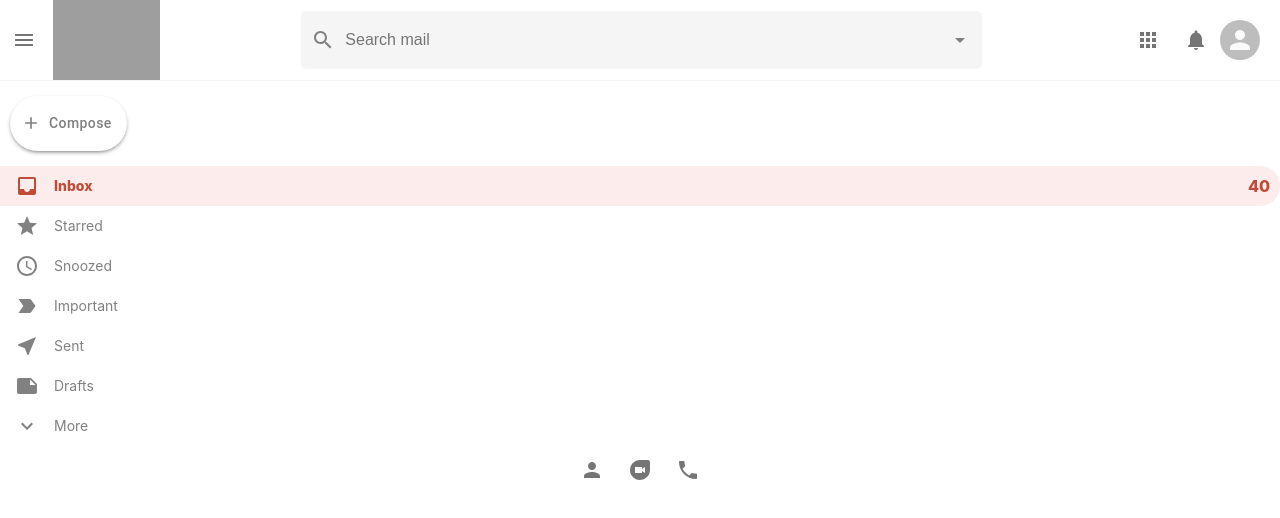
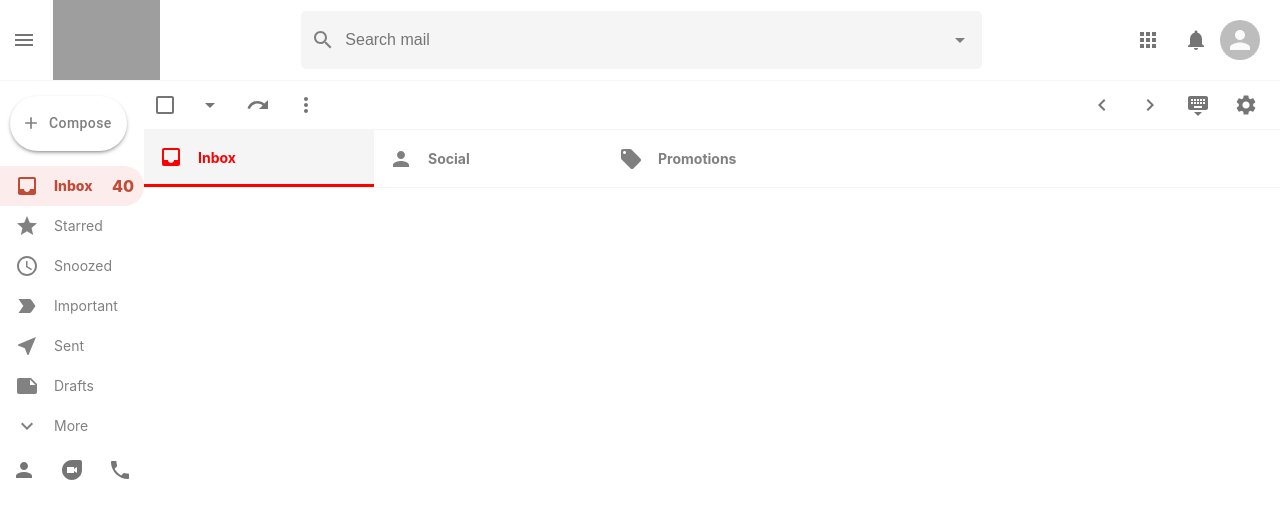
Before and after one commit to yogeshkoli/gmail-clone, a React (Create React App) app: page / in a window 1280 px wide. Shown: the top 518 px of the page. Built offline with nearby package versions, Linux system fonts and the light colour scheme; grey boxes are pictures that could not be loaded.

Commit message:
Installed React router, configured with email listing component and created few other components for email listing

```diff
--- a/package.json
+++ b/package.json
@@ -13,6 +13,7 @@
     "react": "^17.0.2",
     "react-dom": "^17.0.2",
     "react-redux": "^7.2.4",
+    "react-router-dom": "^5.2.0",
     "react-scripts": "4.0.3"
   },
   "scripts": {
--- a/src/App.js
+++ b/src/App.js
@@ -2,16 +2,37 @@
 import './App.scss';
 import Header from './app/components/Header';
 import Sidebar from './app/components/Sidebar';
+import {
+  BrowserRouter as Router,
+  Switch,
+  Route,
+  Link
+} from "react-router-dom";
+import Mail from './app/components/Mail';
+import EmailList from './app/components/EmailList';
 
 function App() {
   return (
-    <div className="app">
+    <Router>
+      <div className="app">
 
-      <Header />
+        <Header />
 
-      <Sidebar />
+        <div className="app__body">
+          <Sidebar />
 
-    </div>
+          <Switch>
+            <Route path="/mai">
+              <Mail />
+            </Route>
+            <Route path="/">
+              <EmailList />
+            </Route>
+          </Switch>
+        </div>
+
+      </div>
+    </Router>
   );
 }
 
--- a/src/App.scss
+++ b/src/App.scss
@@ -0,0 +1,7 @@
+.app{
+    height: 100vh;
+    .app__body{
+        display: flex;
+        height: 100vh;
+    }
+}
--- /dev/null
+++ b/src/app/components/EmailList.js
@@ -0,0 +1,60 @@
+import React from 'react';
+import { Checkbox, IconButton } from '@material-ui/core';
+import ArrowDropDownIcon from '@material-ui/icons/ArrowDropDown';
+import RedoIcon from '@material-ui/icons/Redo';
+import MoreVertIcon from '@material-ui/icons/MoreVert';
+import ChevronLeftIcon from '@material-ui/icons/ChevronLeft';
+import ChevronRightIcon from '@material-ui/icons/ChevronRight';
+import KeyboardHideIcon from '@material-ui/icons/KeyboardHide';
+import SettingsIcon from '@material-ui/icons/Settings';
+import './EmailList.scss';
+import EmailSection from './EmailSection';
+import InboxIcon from '@material-ui/icons/Inbox';
+import PersonIcon from '@material-ui/icons/Person';
+import LocalOfferIcon from '@material-ui/icons/LocalOffer';
+
+function EmailList() {
+    return (
+        <div className="emailList">
+            <div className="emailList__settings">
+                <div className="emailList__settings__left">
+                    <Checkbox />
+
+                    <IconButton>
+                        <ArrowDropDownIcon />
+                    </IconButton>
+
+                    <IconButton>
+                        <RedoIcon />
+                    </IconButton>
+
+                    <IconButton>
+                        <MoreVertIcon />
+                    </IconButton>
+                </div>
+                <div className="emailList__settings__right">
+                    <IconButton>
+                        <ChevronLeftIcon />
+                    </IconButton>
+                    <IconButton>
+                        <ChevronRightIcon />
+                    </IconButton>
+                    <IconButton>
+                        <KeyboardHideIcon />
+                    </IconButton>
+                    <IconButton>
+                        <SettingsIcon />
+                    </IconButton>
+                </div>
+            </div>
+
+            <div className="emailList__sections">
+                <EmailSection Icon={InboxIcon} title="Inbox" color="red" selected />
+                <EmailSection Icon={PersonIcon} title="Social" color="#1A73EB" />
+                <EmailSection Icon={LocalOfferIcon} title="Promotions" color="green" />
+            </div>
+        </div>
+    );
+}
+
+export default EmailList;
--- /dev/null
+++ b/src/app/components/EmailList.scss
@@ -0,0 +1,22 @@
+.emailList{
+    flex: 1;
+    overflow: scroll;
+    .emailList__settings{
+        position: sticky;
+        top: 0;
+        display: flex;
+        justify-content: space-between;
+        border-bottom: 1px solid whitesmoke;
+        background-color: white;
+        z-index: 999;
+        padding-right: 10px;
+    }
+    .emailList__sections{
+        position: sticky;
+        top: 0;
+        display: flex;
+        background-color: white;
+        border-bottom: 1px solid whitesmoke;
+        z-index: 999;
+    }
+}
--- /dev/null
+++ b/src/app/components/EmailSection.js
@@ -0,0 +1,18 @@
+import React from 'react';
+import './EmailSection.scss';
+
+function EmailSection({ Icon, title, color, selected }) {
+    return (
+        <div className={`emailSection ${selected && "emailSection--selected"}`}
+            style={{
+                borderBottom: `3px solid ${color}`,
+                color: `${selected && color}`
+            }}
+        >
+            {Icon && <Icon />}
+            <h4>{title}</h4>
+        </div>
+    );
+}
+
+export default EmailSection;
--- /dev/null
+++ b/src/app/components/EmailSection.scss
@@ -0,0 +1,24 @@
+.emailSection{
+    display: flex;
+    align-items: center;
+    border-bottom: 2px;
+    padding: 15px;
+    min-width: 200px;
+    cursor: pointer;
+    color: gray;
+    border-width: 0 !important;
+
+    &:hover{
+        background-color: whitesmoke;
+        border-width: 3px !important;
+    }
+
+    h4{
+        font-size: 14px;
+        margin-left: 15px;
+    }
+}
+.emailSection--selected{
+    background-color: whitesmoke;
+    border-width: 3px !important;
+}
--- /dev/null
+++ b/src/app/components/Mail.js
@@ -0,0 +1,12 @@
+import React from 'react';
+import './Mail.scss';
+
+function Mail() {
+    return (
+        <div className="mail">
+
+        </div>
+    );
+}
+
+export default Mail;
```
Also changed, not shown: src/app/components/Mail.scss (added).
